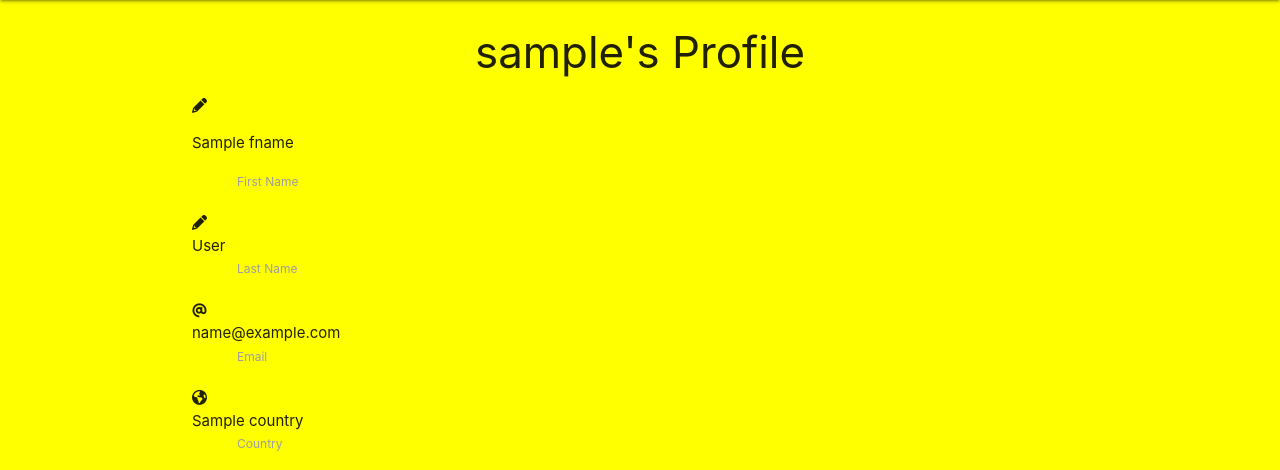
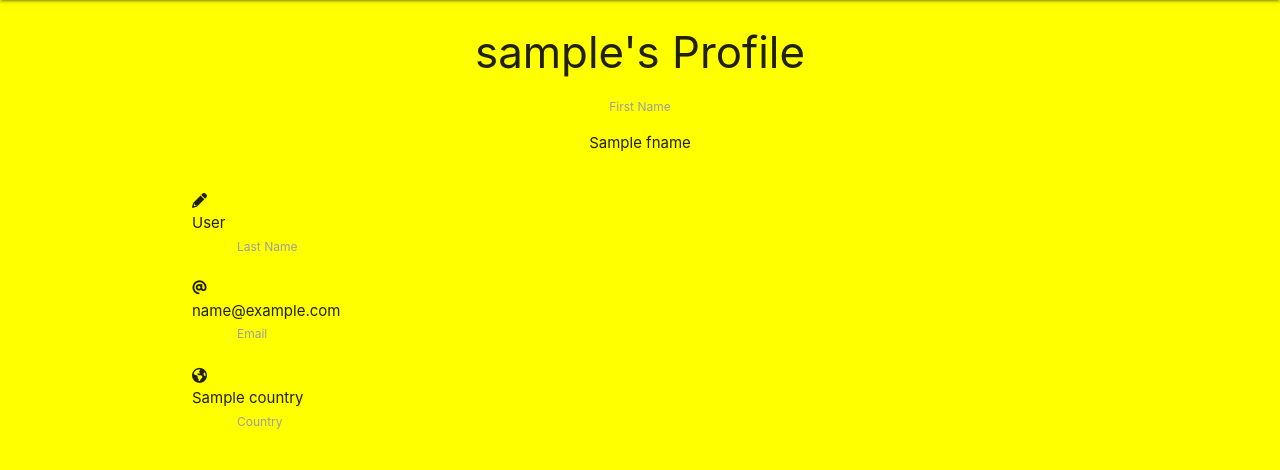
Before and after one commit to JeromeDaGnome/Brixicon, a Flask app: page /view_profile/1 in a window 1280 px wide. Shown: the part 64-534 px from the top of the page. Run offline with Flask 2, Linux system fonts and the light colour scheme; the visitor is signed in with stand-in values (Sample User, id 1); a database or web service that is not in the repository returns one stand-in record (values such as "Sample title"); some libraries are stand-ins or nearby versions.

Commit message:
formatting profile

```diff
--- a/templates/view_profile.html
+++ b/templates/view_profile.html
@@ -5,10 +5,9 @@
         <div class="card-stacked col s12 m7">
             <!-- First Name Field -->
             <div class="row">
-                <div class="card-content col s12">
-                    <i class="fas fa-pencil prefix"></i>
-                    <p id="fname">{{ username.fname }}</p>
-                    <label for="fname">First Name</label>
+                <div class="center-align card-content col s12">
+                    <label>First Name</label>
+                    <p>{{ username.fname }}</p>
                 </div>
             </div>
             <!-- Last Name Field -->
```
